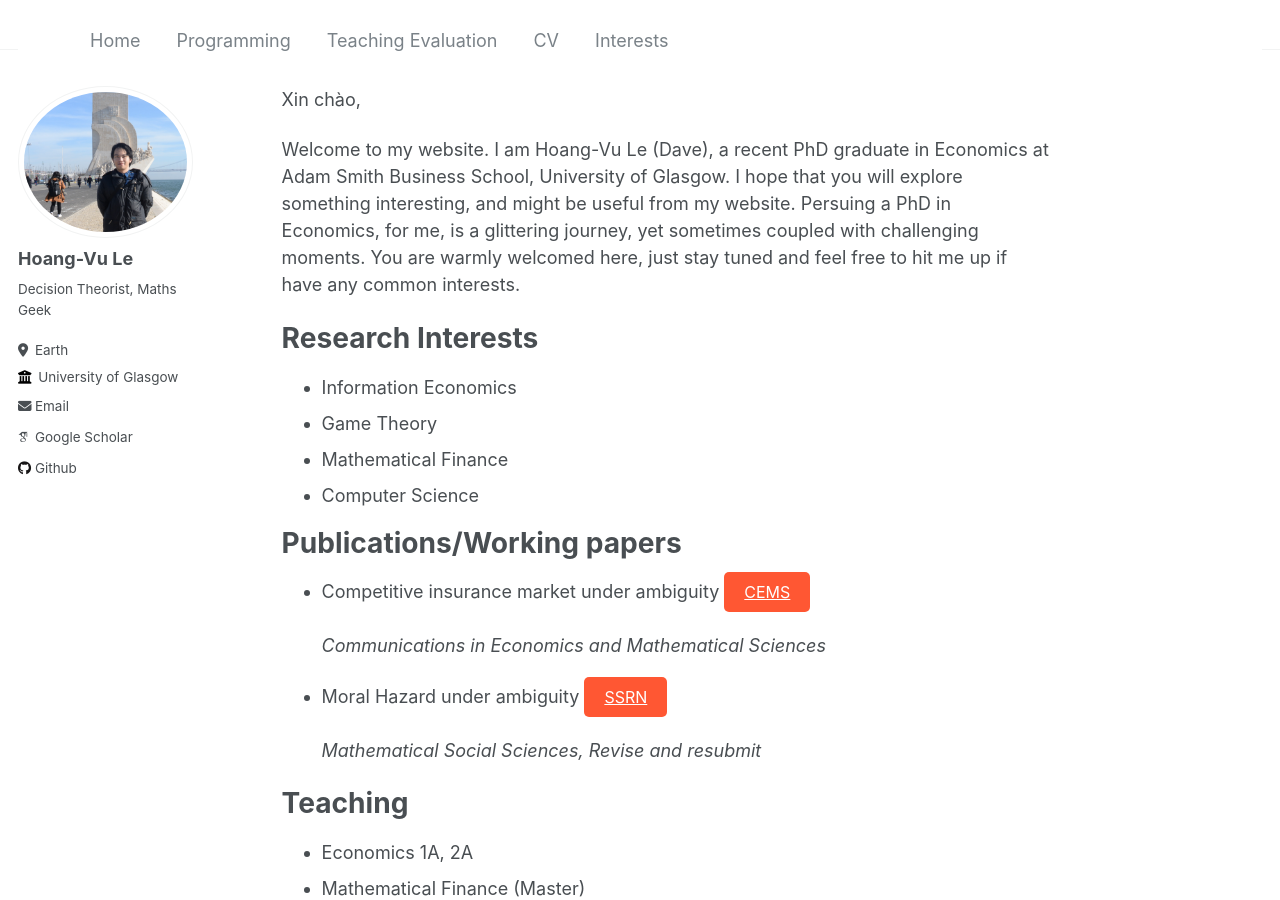
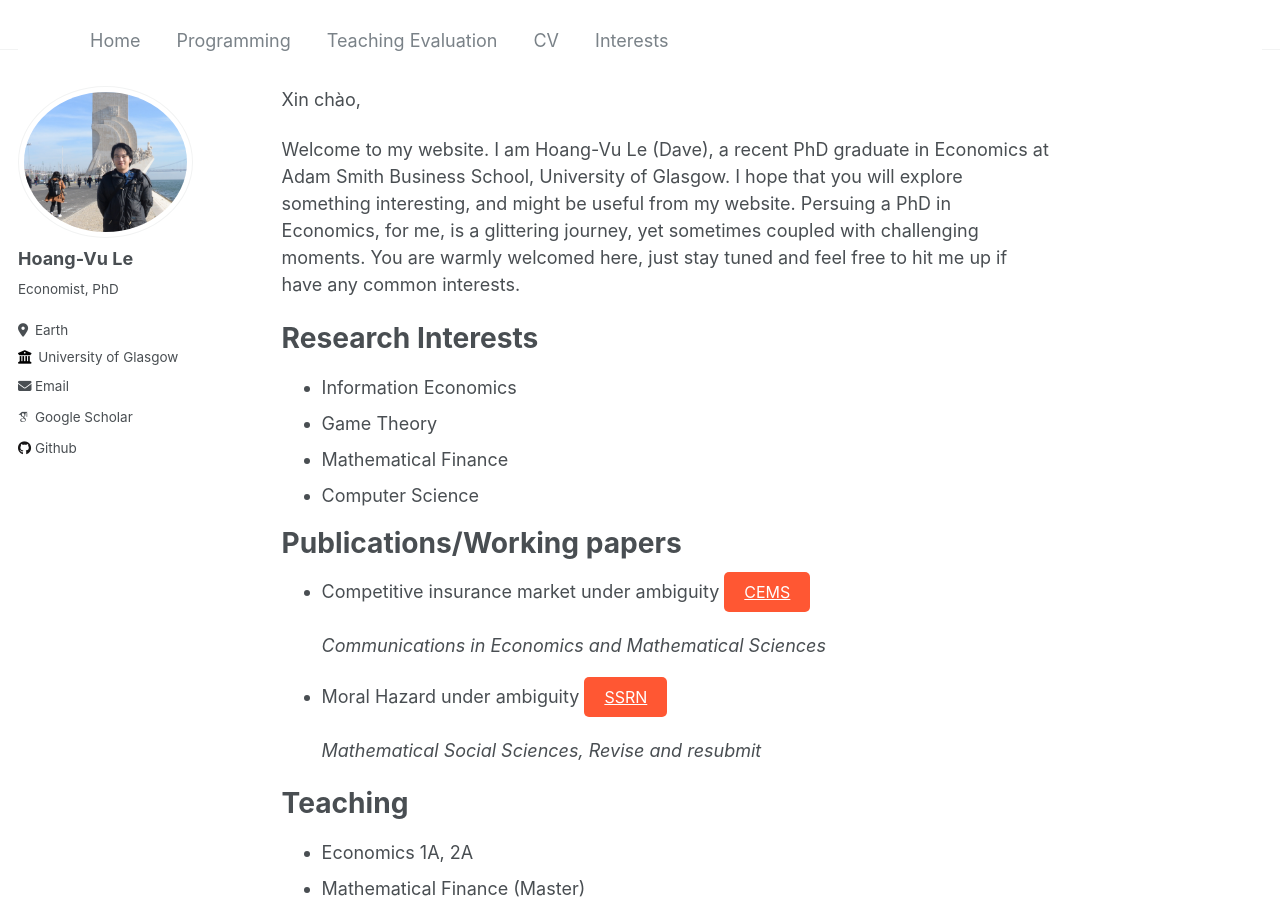
Before and after one commit to hvule/hvule.github.io, a Jekyll site: the page built from _pages/about.md, in a window 1280 px wide and 900 px high. Built offline with Jekyll 4.4.1, drawn with Linux system fonts in a browser that asks for light colours; some web fonts are replaced.

Commit message:
Update _config.yml

```diff
--- a/_config.yml
+++ b/_config.yml
@@ -25,7 +25,7 @@ author:
   avatar           : "new_avatar.jpg"
   name             : "Hoang-Vu Le"
   pronouns         : # example: "she/her"
-  bio              : "Decision Theorist, Maths Geek"
+  bio              : "Economist, PhD"
   location         : "Earth"
   employer         : "University of Glasgow"
   uri              : # URL
@@ -43,7 +43,7 @@ author:
   bitbucket        : # Username - Update with your username on the site
   codepen          : # Username
   dribbble         : # Username%
-  github           : "https://github.com/hvule/my_projects"
+  github           : "hvule/my_projects"
   #kaggle           : # Username
   #stackoverflow    : # User number or user number and name (i.e., use "1" or "1/jeff-atwood")
 
```
